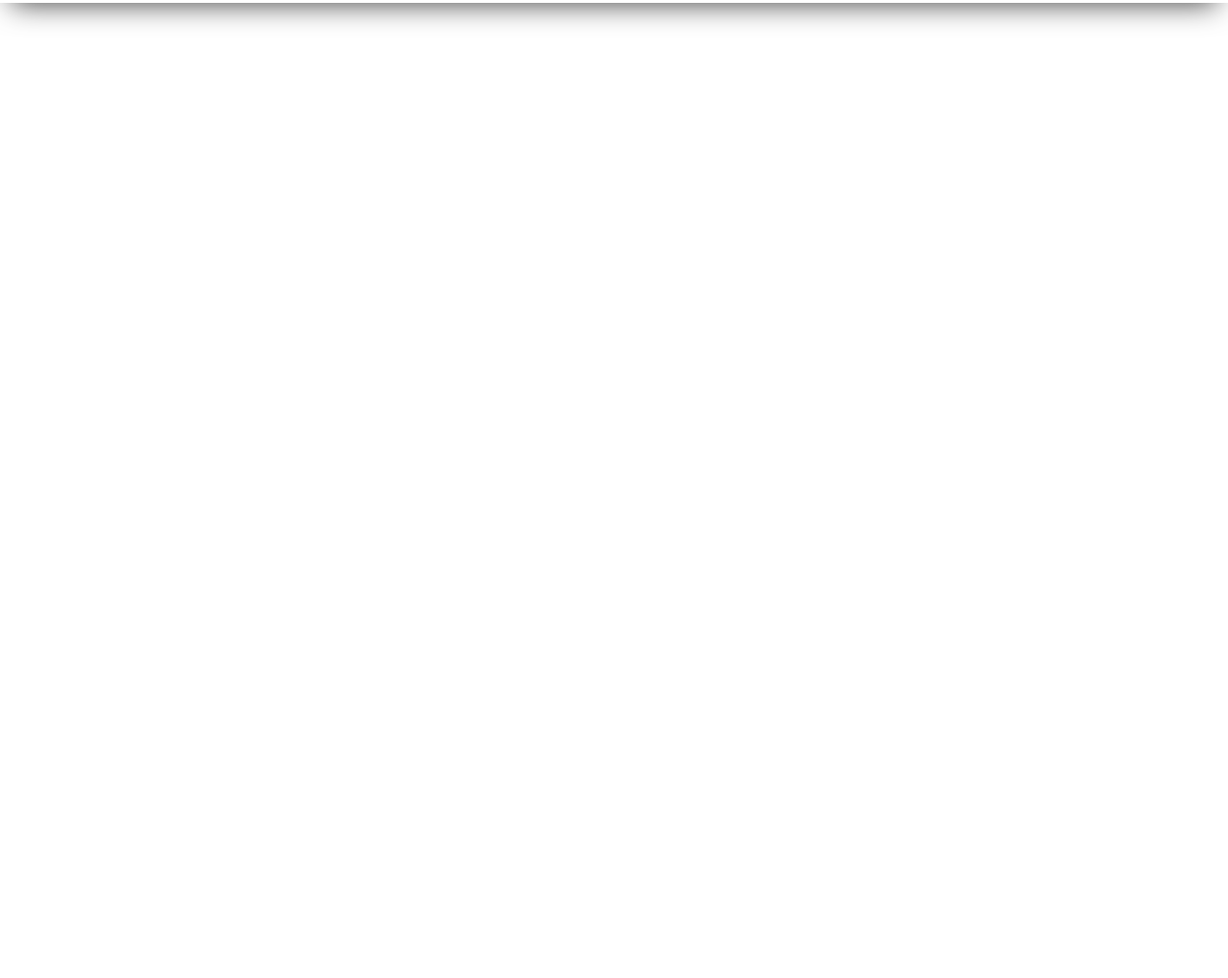
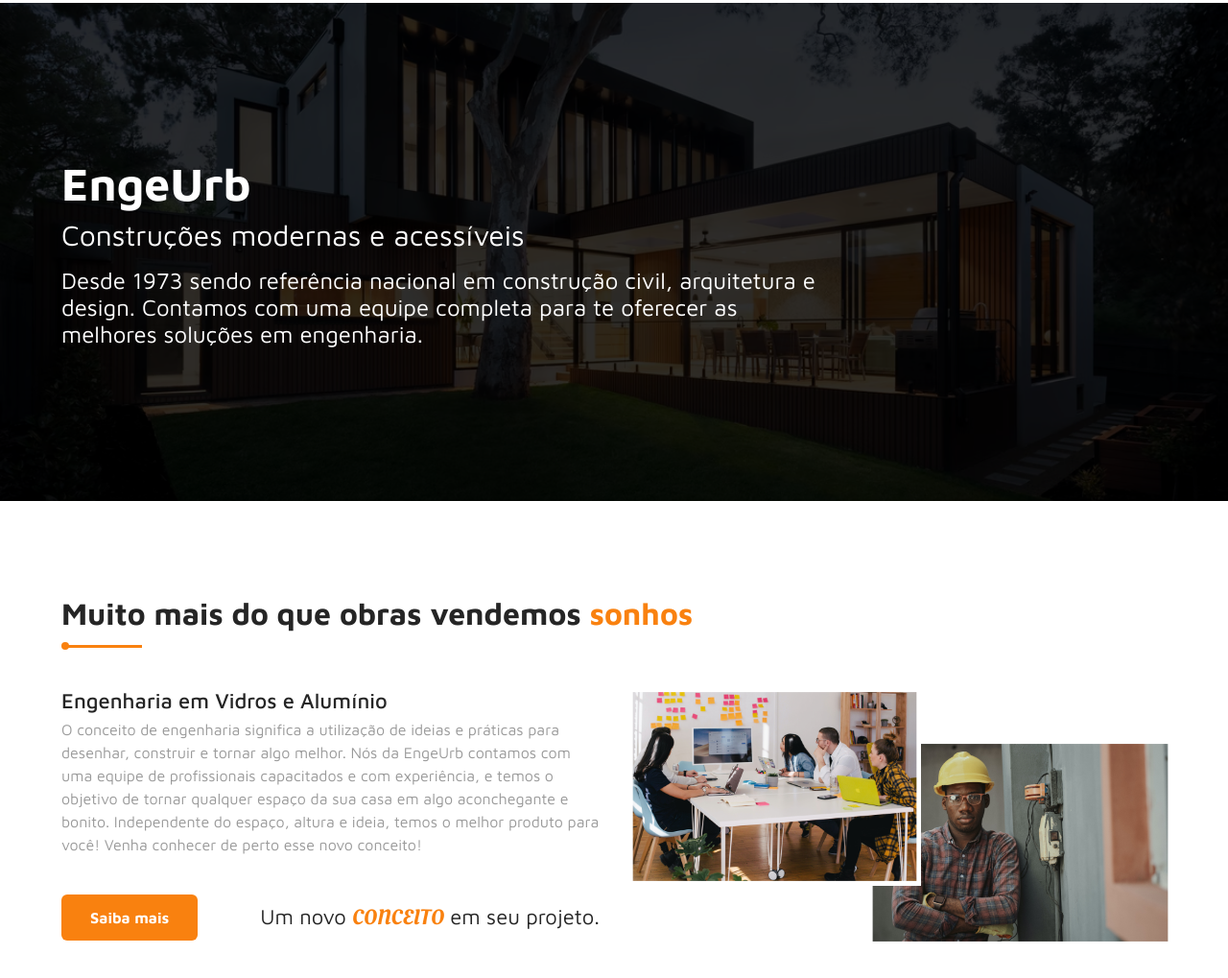
Before and after one commit to gustavopolonio/template-business-presentation, a website: page index.html in a window 1280 px wide. Shown: the part 101-1120 px from the top of the page at 96% size. Before the commit the page ends 800 px from the top, so only its background shows below. Drawn offline with Linux system fonts and the light colour scheme.

Commit message:
work: main banner & informative section

```diff
--- a/index.html
+++ b/index.html
@@ -32,6 +32,53 @@
         <button class="budget-button">Solicitar orçamento</button>
       </div>
     </header>
+
+    <section class="main-banner">
+      <div class="main-banner-content container">
+        <h1>EngeUrb</h1>
+        <span>Construções modernas e acessíveis</span>
+        <p>
+          Desde 1973 sendo referência nacional em construção civil, arquitetura e design.
+          Contamos com uma equipe completa para te oferecer as melhores soluções em engenharia.
+        </p>
+      </div>
+    </section>
+
+    <section class="informative-container container">
+      <h2 class="informative-container-title">
+        Muito mais do que obras vendemos <span>sonhos</span>
+      </h2>
+
+      <div class="informative-content">
+        <div class="informative-text">
+          <h3>Engenharia em Vidros e Alumínio</h3>
+          <p>
+            O conceito de engenharia significa a utilização de ideias e práticas para desenhar,
+            construir e tornar algo melhor. Nós da EngeUrb contamos com uma equipe de profissionais
+            capacitados e com experiência, e temos o objetivo de tornar qualquer espaço da sua
+            casa em algo aconchegante e bonito. Independente do espaço, altura e ideia, temos o
+            melhor produto para você! Venha conhecer de perto esse novo conceito!
+          </p>
+          <div class="informative-text-footer">
+            <button>Saiba mais</button>
+            <span>
+              Um novo
+              <span class="highlited">conceito</span>
+              em seu projeto.
+            </span>
+          </div>
+        </div>
+
+        <div class="informative-images">
+          <div class="main-image">
+            <img src="./assets/informative-one.jpg" alt="EngeUrb" />
+          </div>
+          <div class="secondary-image">
+            <img src="./assets/informative-two.jpg" alt="EngeUrb" />
+          </div>
+        </div>
+      </div>
+    </section>
   </body>
 
   <script src="./scripts.js"></script>
--- a/styles/global.css
+++ b/styles/global.css
@@ -1,8 +1,10 @@
 :root {
   --white: #ffffff;
   --grey-850: #252525;
+  --grey-200: #9a9a9a;
   --blue-200: #6abfd0;
   --orange: #F9810F;
+  --orange-500: #bb600b;
 }
 
 * {
--- a/styles/home.css
+++ b/styles/home.css
@@ -58,3 +58,166 @@ header {
   background: var(--white);
   color: var(--orange);
 }
+
+.main-banner {
+  background-image: url("../assets/main-banner.png");
+  background-repeat: no-repeat;
+  background-size: cover;
+  background-position: 50% 70%;
+
+  position: relative;
+  z-index: 1;
+}
+
+.main-banner:before {
+  content: "";
+  z-index: -1;
+  background: rgba(0, 0, 0, 0.82) none repeat scroll 0 0;
+  position: absolute;
+  left: 0;
+  top: 0;
+  right: 0;
+  bottom: 0;
+}
+
+.main-banner-content {
+  padding: 160px 0;
+}
+
+.main-banner-content h1,
+.main-banner-content span,
+.main-banner-content p {
+  color: var(--white);
+}
+
+.main-banner-content h1 {
+  font-size: 48px;
+  font-weight: 700;
+}
+
+.main-banner-content span {
+  font-size: 30px;
+  display: block;
+  margin: 8px 0 16px;
+}
+
+.main-banner-content p {
+  font-size: 24px;
+  max-width: 70%;
+}
+
+.informative-container {
+  margin-top: 100px;
+  margin-bottom: 100px;
+}
+
+.informative-container-title {
+  font-size: 32px;
+  line-height: 34px;
+  margin-bottom: 60px;
+  position: relative;
+}
+
+.informative-container-title:before {
+  content: "";
+  position: absolute;
+  top: 140%;
+  left: 0;
+  width: 8px;
+  height: 8px;
+  background: var(--orange);
+  border-radius: 50%;
+}
+
+.informative-container-title:after {
+  content: "";
+  position: absolute;
+  top: 146%;
+  left: 6px;
+  width: 78px;
+  height: 3px;
+  background: var(--orange);
+}
+
+.informative-container-title span {
+  color: var(--orange);
+}
+
+.informative-content {
+  display: grid;
+  grid-template-columns: 1fr 1fr;
+  gap: 30px;
+}
+
+.informative-text h3 {
+  font-weight: 500;
+  font-size: 22px;
+  line-height: 28px;
+}
+
+.informative-text p {
+  margin-top: 4px;
+  line-height: 24px;
+  color: var(--grey-200);
+}
+
+.informative-text-footer {
+  margin-top: 40px;
+  display: flex;
+  align-items: center;
+  justify-content: space-between;
+}
+
+.informative-text-footer button {
+  font-weight: 700;
+  color: var(--white);
+  background: var(--orange);
+  border: none;
+  padding: 15px 30px;
+  border-radius: 6px;
+
+  transition: 0.2s;
+}
+
+.informative-text-footer button:hover {
+  background-color: var(--orange-500);
+}
+
+.informative-text-footer span {
+  font-size: 22px;
+}
+
+.informative-text-footer span.highlited {
+  color: var(--orange);
+  font-family: "Oleo Script";
+  text-transform: uppercase;
+}
+
+.informative-images {
+  position: relative;
+}
+
+.main-image {
+  display: flex;
+  width: 305px;
+  position: absolute;
+  top: 0;
+  left: 0;
+  border: 6px solid white;
+}
+
+.main-image img,
+.secondary-image img {
+  width: 100%;
+  height: auto;
+  transform: scale(1.009);
+}
+
+.secondary-image {
+  display: flex;
+  width: 305px;
+  position: absolute;
+  bottom: 0;
+  right: 0;
+  z-index: -1;
+}
```
Also changed, not shown: assets/informative-one.jpg (added), assets/informative-two.jpg (added), assets/main-banner.png (added).
